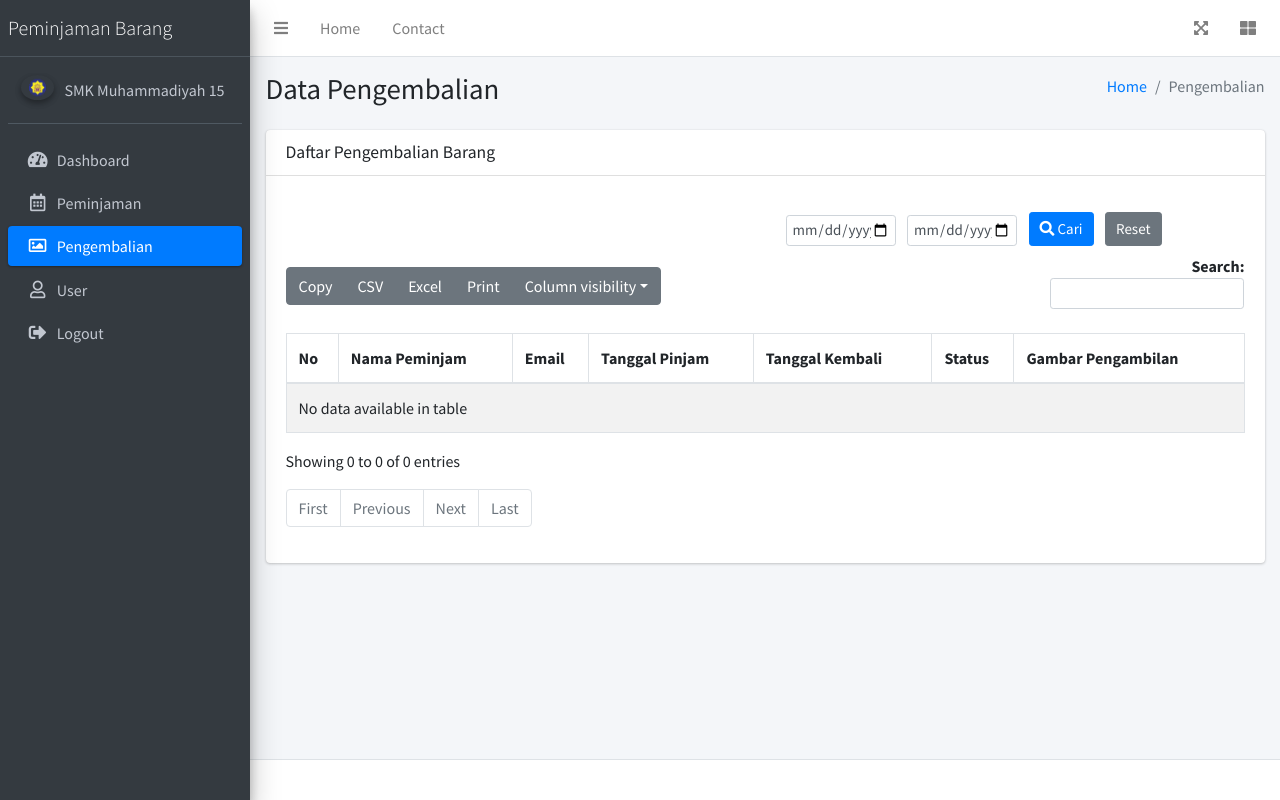
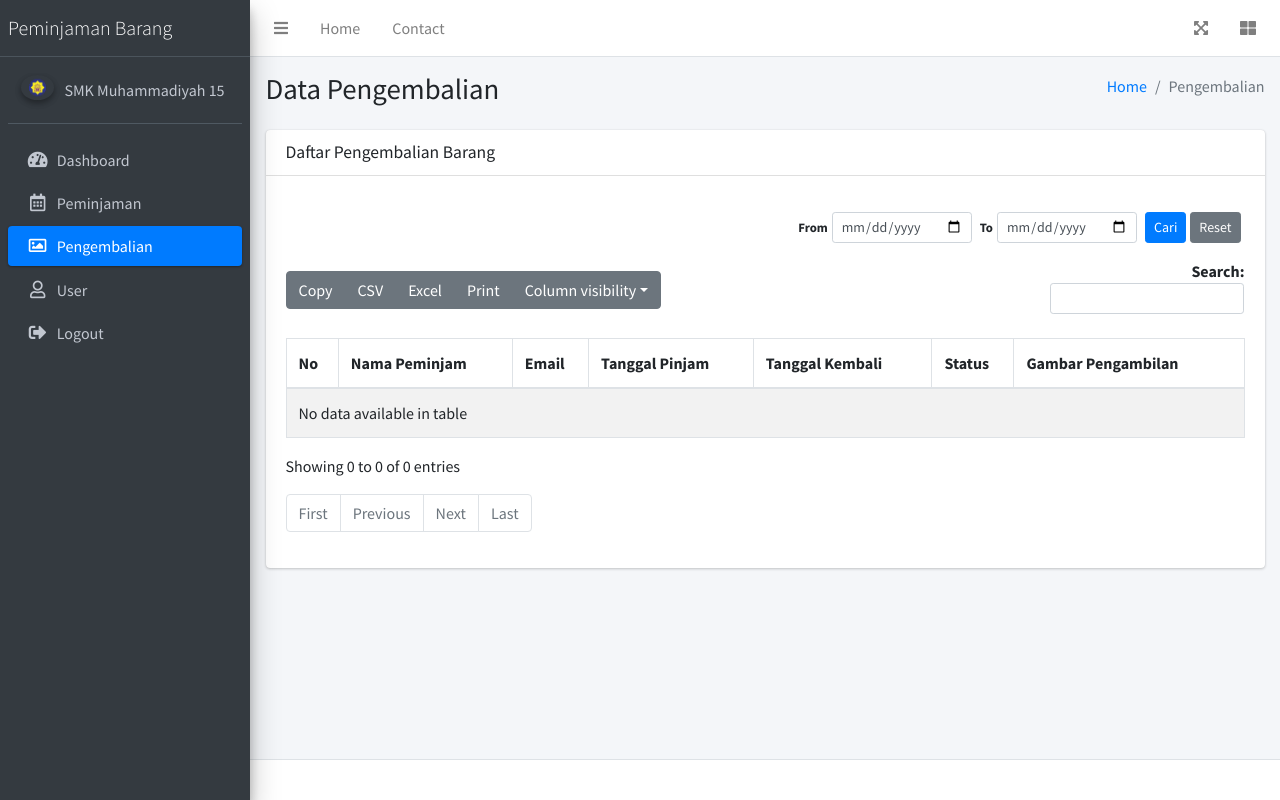
Before and after one commit to Rangers69/peminjaman_barang, a CodeIgniter app: page /peminjaman_barang/pengembalian in a window 1280 px wide. Run offline with CodeIgniter, Linux system fonts and the light colour scheme; data that the repository does not hold is empty; some libraries are stand-ins or nearby versions.

Commit message:
memperbaiki file pengembalian

```diff
--- a/application/controllers/Pengembalian.php
+++ b/application/controllers/Pengembalian.php
@@ -8,27 +8,33 @@ class Pengembalian extends CI_Controller {
         parent::__construct();
         $this->load->model('Pengembalian_model');
         $this->load->library('session');
-        $this->load->helper('url'); // Pastikan helper URL dimuat
-
+        $this->load->helper(['url', 'form']);
     }
 
-    // Tampilan utama Data Peminjaman
     public function index()
     {
         $data['title'] = 'Data Pengembalian';
-        // Ambil data user dari session, sesuaikan dengan sistem otentikasi Anda
-        $data['user'] = $this->db->get_where('user', ['email' => $this->session->userdata('email')])->row_array();
+        $data['user'] = $this->db->get_where('user', [
+            'email' => $this->session->userdata('email')
+        ])->row_array();
 
-        if ($data['user'] ['role'] != 'customer') {
-             $data['pengembalian'] = $this->Pengembalian_model->get_all_pengembalian();
+        // Ambil input filter tanggal
+        $from_date = $this->input->get('from_date');
+        $to_date   = $this->input->get('to_date');
+
+        if ($data['user']['role'] != 'customer') {
+            $data['pengembalian'] = $this->Pengembalian_model->get_all_pengembalian($from_date, $to_date);
         } else {
-             $data['pengembalian'] = $this->Pengembalian_model->get_pengembalian_by_user();
+            $data['pengembalian'] = $this->Pengembalian_model->get_pengembalian_by_user($from_date, $to_date);
+        }
 
-        }
+        // Simpan tanggal agar tetap tampil di form
+        $data['from_date'] = $from_date;
+        $data['to_date']   = $to_date;
 
         $this->load->view('master/header', $data);
         $this->load->view('master/sidebar', $data);
-        $this->load->view('pengembalian/index', $data); // View utama untuk tabel
+        $this->load->view('pengembalian/index', $data);
         $this->load->view('master/footer');
     }
 }
--- a/application/models/Pengembalian_model.php
+++ b/application/models/Pengembalian_model.php
@@ -9,16 +9,25 @@ class Pengembalian_model extends CI_Model {
         $this->load->database();
     }
 
-    public function get_all_pengembalian()
+    public function get_all_pengembalian($from_date = null, $to_date = null)
     {
         $this->db->select('peminjaman.*, user.nama as nama_peminjam, user.email');
         $this->db->from('peminjaman');
         $this->db->join('user', 'user.id_user = peminjaman.id_userpinjam', 'left');
         $this->db->where('peminjaman.status', '0');
+
+        // Filter tanggal jika ada
+        if (!empty($from_date) && !empty($to_date)) {
+            $this->db->where('DATE(peminjaman.tanggal_kembali) >=', $from_date);
+            $this->db->where('DATE(peminjaman.tanggal_kembali) <=', $to_date);
+        } elseif (!empty($from_date)) {
+            $this->db->where('DATE(peminjaman.tanggal_kembali)', $from_date);
+        }
+
         return $this->db->get()->result_array();
     }
 
-    public function get_pengembalian_by_user()
+    public function get_pengembalian_by_user($from_date = null, $to_date = null)
     {
         $user_id = $this->session->userdata('id_user');
         $this->db->select('peminjaman.*, user.nama as nama_peminjam, user.email');
@@ -26,6 +35,15 @@ class Pengembalian_model extends CI_Model {
         $this->db->join('user', 'user.id_user = peminjaman.id_userpinjam', 'left');
         $this->db->where('peminjaman.id_userpinjam', $user_id);
         $this->db->where('peminjaman.status', '0');
+
+        // Filter tanggal jika ada
+        if (!empty($from_date) && !empty($to_date)) {
+            $this->db->where('DATE(peminjaman.tanggal_kembali) >=', $from_date);
+            $this->db->where('DATE(peminjaman.tanggal_kembali) <=', $to_date);
+        } elseif (!empty($from_date)) {
+            $this->db->where('DATE(peminjaman.tanggal_kembali)', $from_date);
+        }
+
         return $this->db->get()->result_array();
     }
 }
--- a/application/views/pengembalian/index.php
+++ b/application/views/pengembalian/index.php
@@ -34,20 +34,20 @@
                                 <div id="peminjamanTable_filter" class="dataTables_filter"></div>
                             </div>
                         </div>
-                        <div class="row mb-2 align-items-end" style="min-height: 0px;">
-                            <div class="col-auto pr-1" style="margin-left: 500px;">
-                                <input type="date" id="from_date" class="form-control form-control-sm" style="width:110px; font-size:15px; padding:5px 5px;" placeholder="From date">
+                        <form id="filterForm" class="form-inline mb-3 justify-content-end" method="get" action="<?= base_url('pengembalian'); ?>">
+                            <div class="form-group mr-2">
+                                <label for="from_date" class="mr-1 small">From</label>
+                                <input type="date" name="from_date" id="from_date" class="form-control form-control-sm" style="width:140px;"
+                                    value="<?= isset($from_date) ? $from_date : '' ?>">
                             </div>
-                            <div class="col-auto pr-1">
-                                <input type="date" id="to_date" class="form-control form-control-sm" style="width:110px; font-size:15px; padding:5px 5px;" placeholder="To date">
+                            <div class="form-group mr-2">
+                                <label for="to_date" class="mr-1 small">To</label>
+                                <input type="date" name="to_date" id="to_date" class="form-control form-control-sm" style="width:140px;"
+                                    value="<?= isset($to_date) ? $to_date : '' ?>">
                             </div>
-                            <div class="col-auto pr-1">
-                                <button id="filter_date" class="btn btn-primary btn-sm" style="font-size:15px; padding:5px 10px;"><i class="fas fa-search"></i> Cari</button>
-                            </div>
-                            <div class="col-auto">
-                                <button id="reset_date" class="btn btn-secondary btn-sm" style="font-size:15px; padding:5px 10px;">Reset</button>
-                            </div>
-                        </div>
+                            <button type="submit" id="filter_date" class="btn btn-primary btn-sm mr-1">Cari</button>
+                            <a href="<?= base_url('pengembalian'); ?>" class="btn btn-secondary btn-sm mr-1">Reset</a>
+                        </form>
                         <?= $this->session->flashdata('message'); ?>
                             <table id="peminjamanTable" class="table table-bordered table-striped">
                                 <thead>
```
